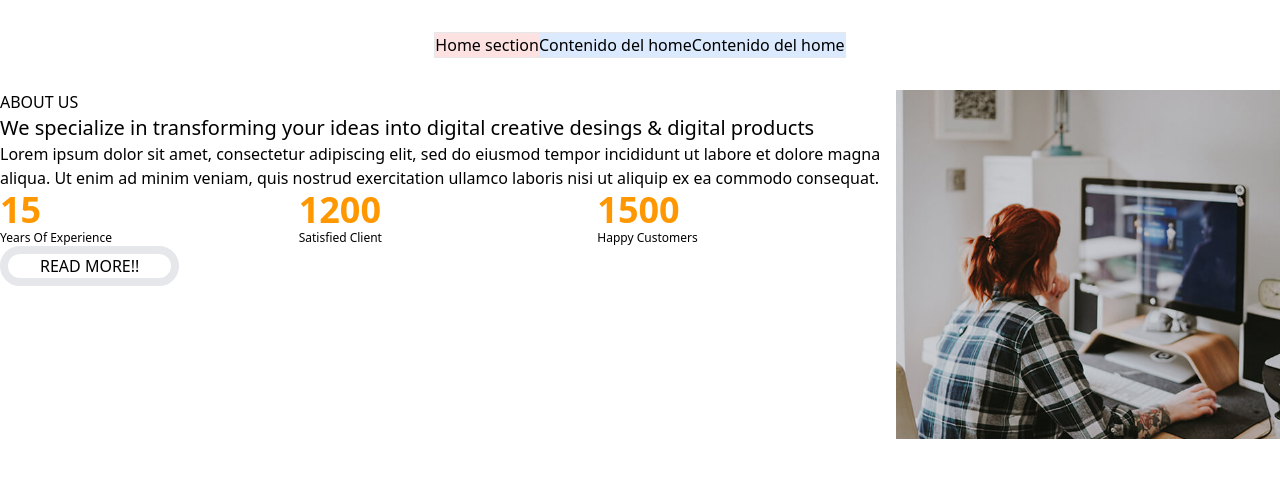
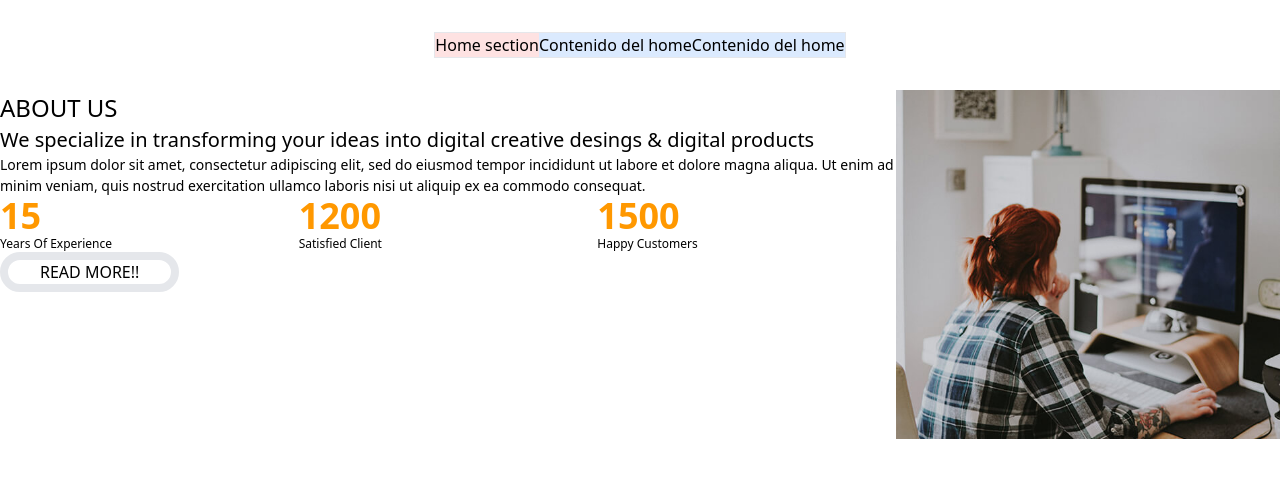
Before and after one commit to alanjq/proyecto-web-g1, a React (Create React App) app: page / in a window 1280 px wide. Shown: the top 478 px of the page. Built offline with nearby package versions, Linux system fonts and the light colour scheme.

Commit message:
avence de lunes 3

```diff
--- a/src/sections/about/AboutSection.jsx
+++ b/src/sections/about/AboutSection.jsx
@@ -7,13 +7,13 @@ function AboutSection() {
             <div className='flex-row flex'>
                 <div className='flex-1'>
                     <div>
-                        <p className='font-medium'> ABOUT US</p>
-                        <p className='text-xl font-medium'>
+                        <h4 className='font-medium text-[24px]'> ABOUT US</h4>
+                        <h2 className='text-xl text-[25px]'>
                             We specialize in transforming your ideas into digital creative desings & digital products
-                        </p>
+                        </h2>
                     </div>
                     <div>
-                        <p>
+                        <p className='text-[14px]'>
                             Lorem ipsum dolor sit amet, consectetur adipiscing elit, sed do eiusmod tempor incididunt ut labore et dolore magna aliqua. Ut enim ad minim veniam, quis nostrud exercitation ullamco laboris nisi ut aliquip ex ea commodo consequat.
                         </p>
                     </div>
```
